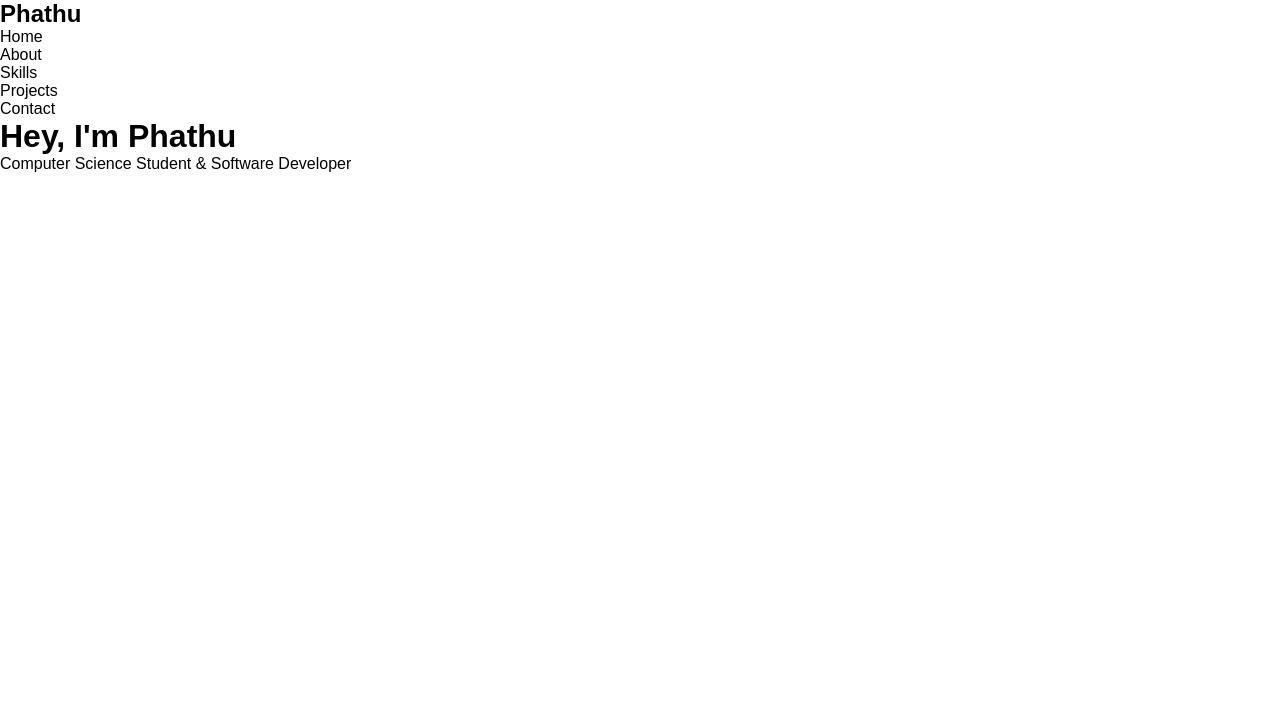
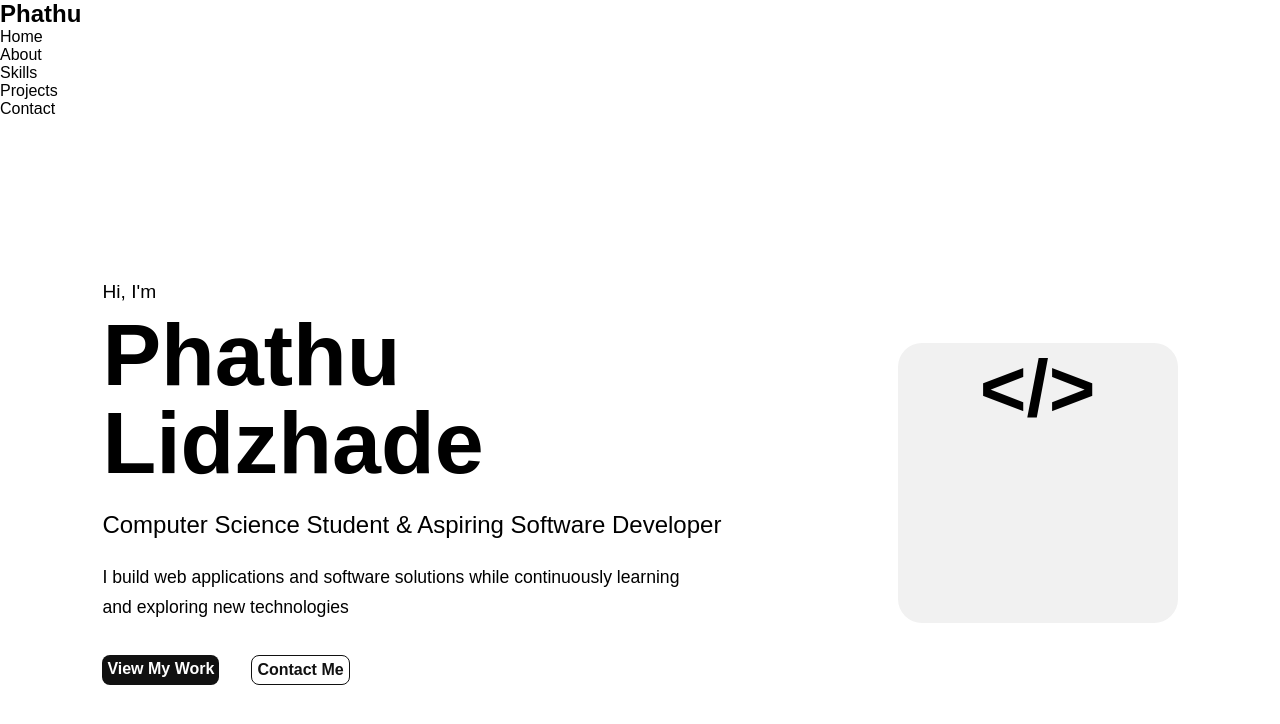
Before and after one commit to Phathu-Lidzhade/portfolio, a React (Vite) app in the folder my-portfolio/: page / in a window 1280 px wide. Shown: the top 724 px of the page. Built offline with nearby package versions, Linux system fonts and the light colour scheme.

Commit message:
made the hero section and applied basic styling

```diff
--- a/my-portfolio/src/App.tsx
+++ b/my-portfolio/src/App.tsx
@@ -1,4 +1,5 @@
 import Navbar from "./components/Navbar/Navbar";
+import Hero from "./components/Hero/Hero";
 
 function App() {
   return (
@@ -6,8 +7,7 @@ function App() {
       <Navbar />
 
       <main>
-        <h1>Hey, I'm Phathu</h1>
-        <p>Computer Science Student & Software Developer</p>
+        <Hero />
       </main>
     </>
   );
--- a/my-portfolio/src/components/Hero/Hero.tsx
+++ b/my-portfolio/src/components/Hero/Hero.tsx
@@ -0,0 +1,38 @@
+function Hero() {
+  return (
+    <section className="hero" id="home">
+      <div className="hero-content">
+        <p className="hero-greeting">Hi, I'm</p>
+        <h1>
+          Phathu
+          <span>Lidzhade</span>
+        </h1>
+
+        <h2>Computer Science Student & Aspiring Software Developer</h2>
+
+        <p className="hero-description">I build web applications and software solutions while continuously learning and exploring new technologies</p>
+
+        <div className="hero-buttons">
+          <a href="#projects" className="btn primary-btn">
+            View My Work
+          </a>
+
+          <br />
+
+          <a href="#contact" className="btn secondary-btn">
+            Contact Me
+          </a>
+        </div>
+
+      </div>
+
+      <div className="hero-visual">
+        <div className="hero-card">
+          <span>&lt;/&gt;</span>
+        </div>
+      </div>
+    </section>
+  );
+}
+
+export default Hero;
--- a/my-portfolio/src/index.css
+++ b/my-portfolio/src/index.css
@@ -7,3 +7,110 @@
 body {
   font-family: Arial, Helvetica, sans-serif;
 }
+
+.hero {
+  min-height: calc(100vh - 70px);
+  display: flex;
+  align-items: center;
+  justify-content: space-between;
+  gap: 4rem;
+  padding: 5rem 8%;
+}
+
+.hero-content {
+  max-width: 700px;
+}
+
+.hero-greeting {
+  font-size: 1.2rem;
+  margin-bottom: 0.5rem;
+}
+
+.hero h1 {
+  font-size: clamp(3rem, 7vw, 5.5rem);
+  line-height: 1;
+  margin-bottom: 1.5rem;
+}
+
+.hero h1 span {
+  display: block;
+}
+
+.hero h2 {
+  font-size: 1.5rem;
+  font-weight: 500;
+  margin-bottom: 1.5rem;
+}
+
+.hero-description {
+  max-width: 600px;
+  font-size: 1.1rem;
+  line-height: 1.7;
+  margin-bottom: 2rem;
+}
+
+.hero-buttons {
+  display: flex;
+  gap: 1rem;
+}
+
+.btn {
+  display: inline-block;
+  padding: 0.9rem, 1.5rem;
+  border-radius: 8px;
+  text-decoration: none;
+  font-weight: 600;
+}
+
+.primary-btn {
+  background: #111;
+  color: white;
+  padding: 5px;
+}
+
+.secondary-btn {
+  border: 1px solid #111;
+  color: #111;
+  padding: 5px;
+}
+
+.hero-visual{
+  display: flex;
+  justify-content: center;
+  align-items: center;
+}
+
+.hero-card {
+  width: 280px;
+  height: 280px;
+  border-radius: 24px;
+  display: flex;
+  justify-content: center;
+  background: #f1f1f1;
+}
+
+.hero-card span {
+  font-size: 5rem;
+  font-weight: bold;
+}
+
+@media (max-width: 768px) {
+  .hero {
+    flex-direction: column;
+    align-items: flex-start;
+    padding: 4rem 6%;
+  }
+
+  .hero-visual {
+    width: 100%;
+  }
+
+  .hero-card {
+    width: 200px;
+    height: 200px;
+  }
+
+  .hero-buttons {
+    flex-wrap: wrap;
+  }
+}
```
